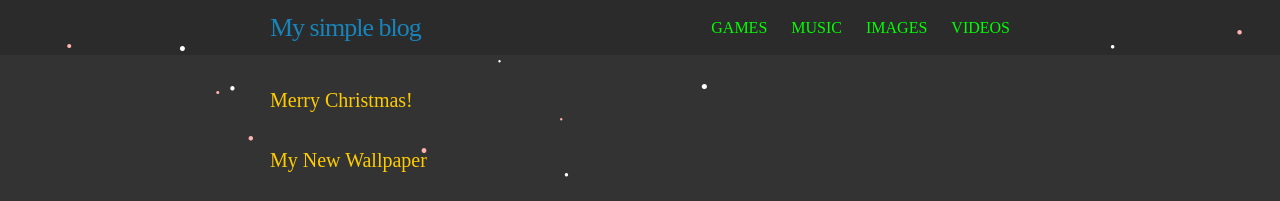
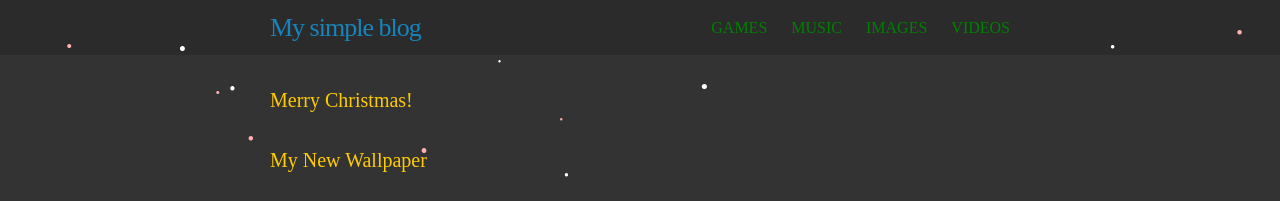
Before and after one commit to skandyn-sh/skandyn-sh.github.io, a Jekyll site: the page built from index.html, in a window 1280 px wide. Shown: the top 201 px of the page. Built offline with Jekyll 4.4.1, drawn with Linux system fonts in a browser that asks for light colours; nearby versions of some CDN libraries; library files that are not in the unit come from our copies; comment, search, counter and statistics services are not loaded.

Commit message:
Update main.scss

```diff
--- a/css/main.scss
+++ b/css/main.scss
@@ -14,7 +14,7 @@ $base-line-height: 1.5;
 $spacing-unit:     30px;
 
 $text-color:       #ddd;
-$text-color2:      #00ff00;
+$text-color2:      #008000;
 $background-color: #333333;
 $brand-color:      #ffcc00;
 
```
